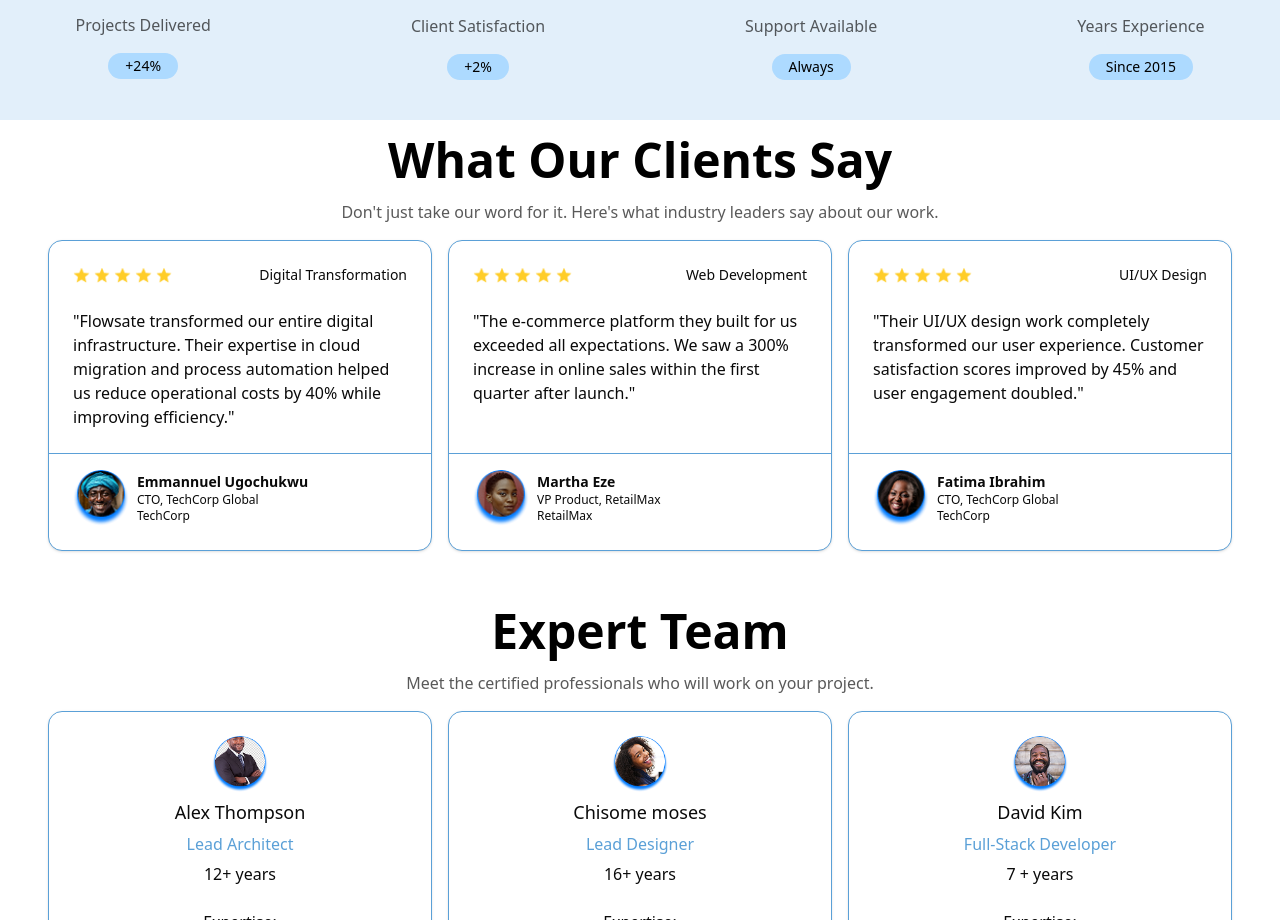
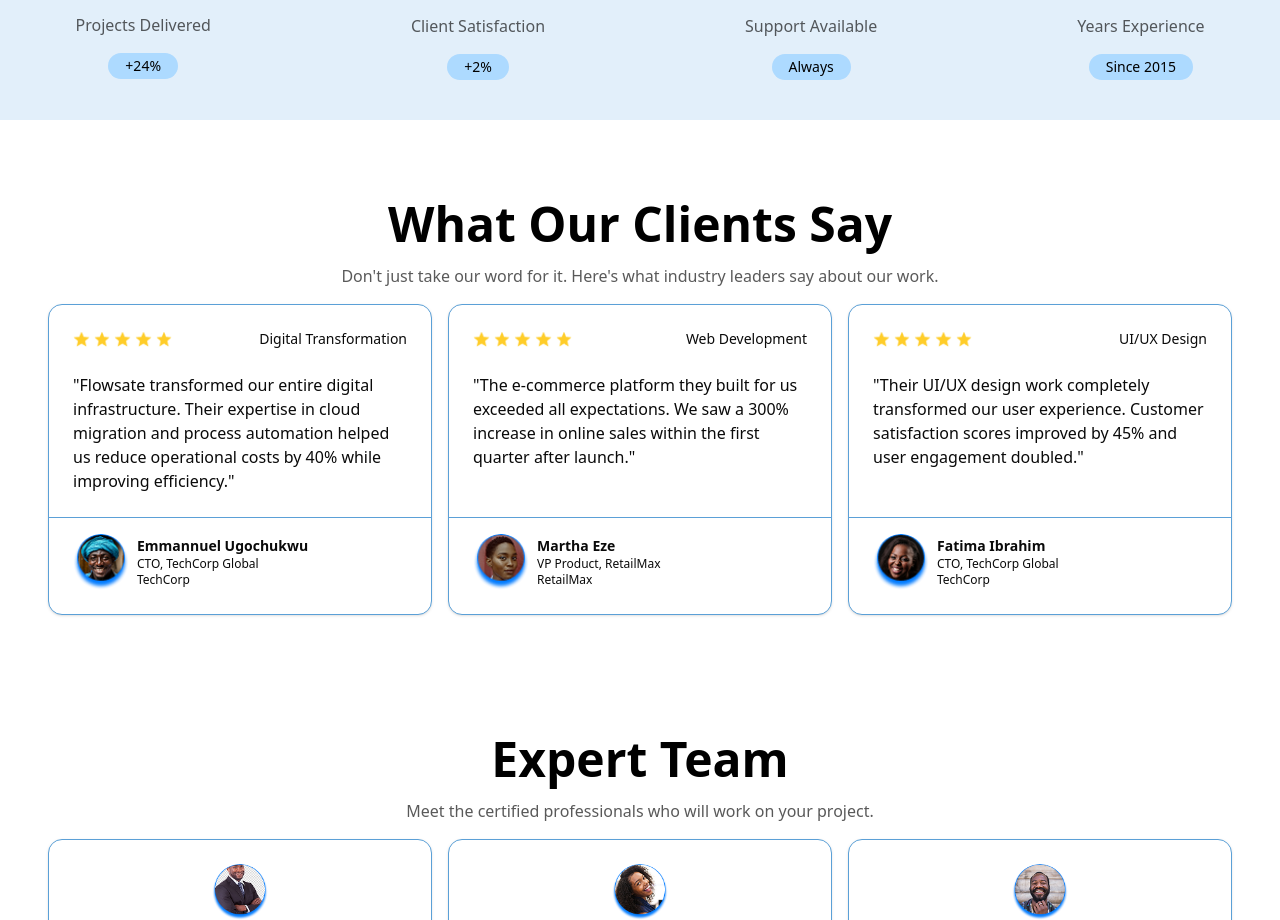
Before and after one commit to flowsatetech/flowsate_portfolio, a Next.js app: page /services in a window 1280 px wide. Shown: the part 960-1880 px from the top of the page. Built offline with nearby package versions, Linux system fonts and the light colour scheme.

Commit message:
styling: added padding

```diff
--- a/components/clients.tsx
+++ b/components/clients.tsx
@@ -3,7 +3,7 @@
 
 const Clients = () => {
   return (
-    <div className="flex flex-col item-center justify-center text-center p-4">
+    <div className="flex flex-col item-center justify-center text-center px-4 py-20">
       <h1 className="text-3xl md:text-5xl font-bold text-black">What Our Clients Say</h1>
       <p className="text-black/65 font-medium text-sm md:text-base mt-4 ">
         Don&apos;t just take our word for it. Here&apos;s what industry leaders say about our work.
```
